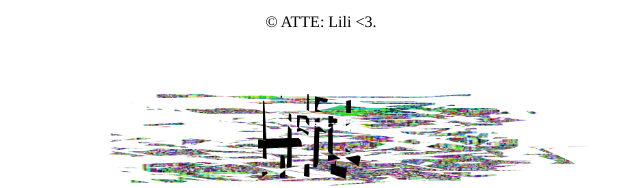
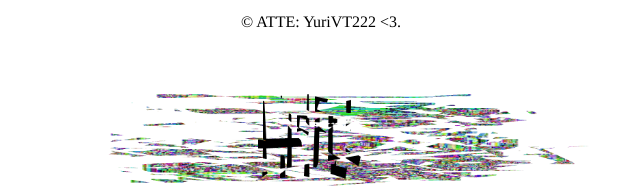
Before and after one commit to LiliNew15/Lili, a plain HTML site: page index.html in a window 1280 px wide. Shown: the part 3548-3736 px from the top of the page, 319-959 px from the left. Drawn offline with Linux system fonts and the light colour scheme.

Commit message:
Add files via upload

```diff
--- a/index.html
+++ b/index.html
@@ -44,7 +44,7 @@
                 <img src="Pagina/1.jpg" alt="Imagen de Carol">
             </article>
         </main>
-            <p>&copy; ATTE: Lili <3.</p>
+            <p>&copy; ATTE: YuriVT222 <3.</p>
             <a href="hell.html"><img src="Pagina/gif.gif" alt="Enlace a hell.html"></a>
     </div>
 </body>
```
